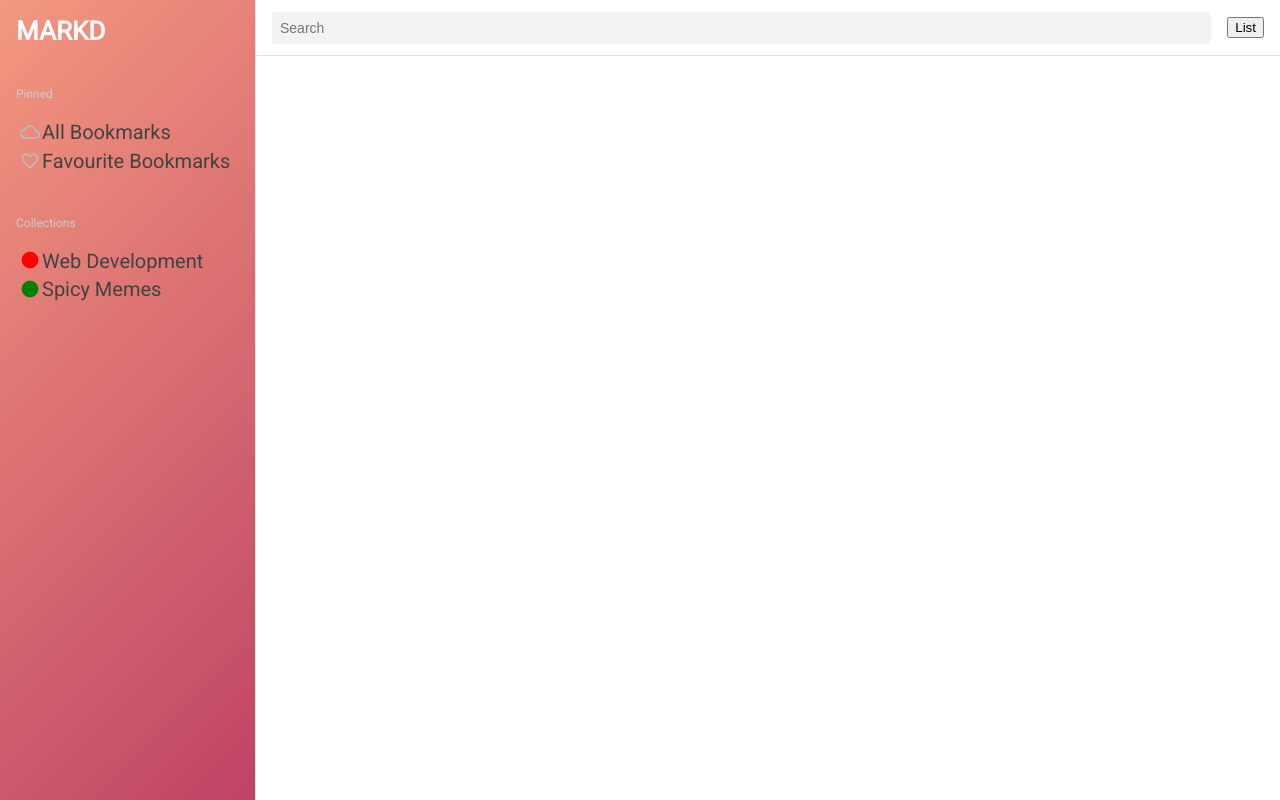
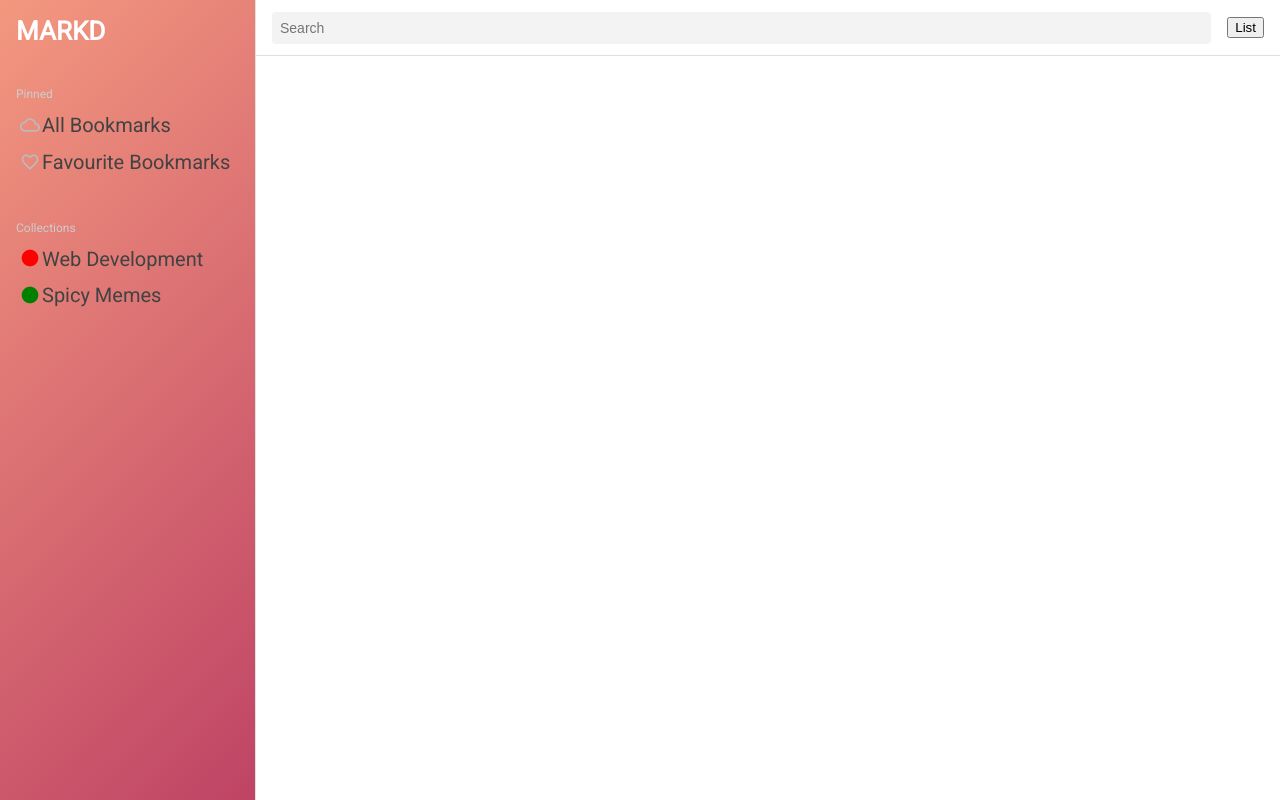
Before and after one commit to markd/markd, a Vue app: page / in a window 1280 px wide. Built offline with nearby package versions, Linux system fonts and the light colour scheme.

Commit message:
fixed some small styles in sidebar

```diff
--- a/src/components/SidebarGroup.vue
+++ b/src/components/SidebarGroup.vue
@@ -27,6 +27,6 @@
     font-weight: normal;
     line-height: normal;
     font-size: 12px;
-    margin: 0 0 16px;
+    margin: 0 0 5px;
   }
 </style>
--- a/src/components/SidebarItem.vue
+++ b/src/components/SidebarItem.vue
@@ -1,7 +1,7 @@
 <template>
   <div class="sidebar__groupItem">
     <i v-if="isIcon" class="sidebar__groupItemIcon material-icons" v-text="collection.icon"></i>
-    <i v-else class="sidebar__groupItemIcon material-icons" :style="this.style">
+    <i v-else="isIcon" class="sidebar__groupItemIcon material-icons" :style="this.style">
       brightness_1
     </i>
     <div class="sidebar__groupItemName">{{ collection.name }}</div>
@@ -32,8 +32,9 @@
   .sidebar__groupItem {
     cursor: pointer;
     user-select: none;
-    border-radius: 3px;
-    padding: 4px;
+    border-top-left-radius: 4px;
+    border-bottom-left-radius: 4px;
+    padding: 8px 4px;
     &:hover {
       background: linear-gradient(to right, rgba(0, 0, 0, 0.2) 0%, rgba(0, 0, 0, 0) 100%);
     }
```
